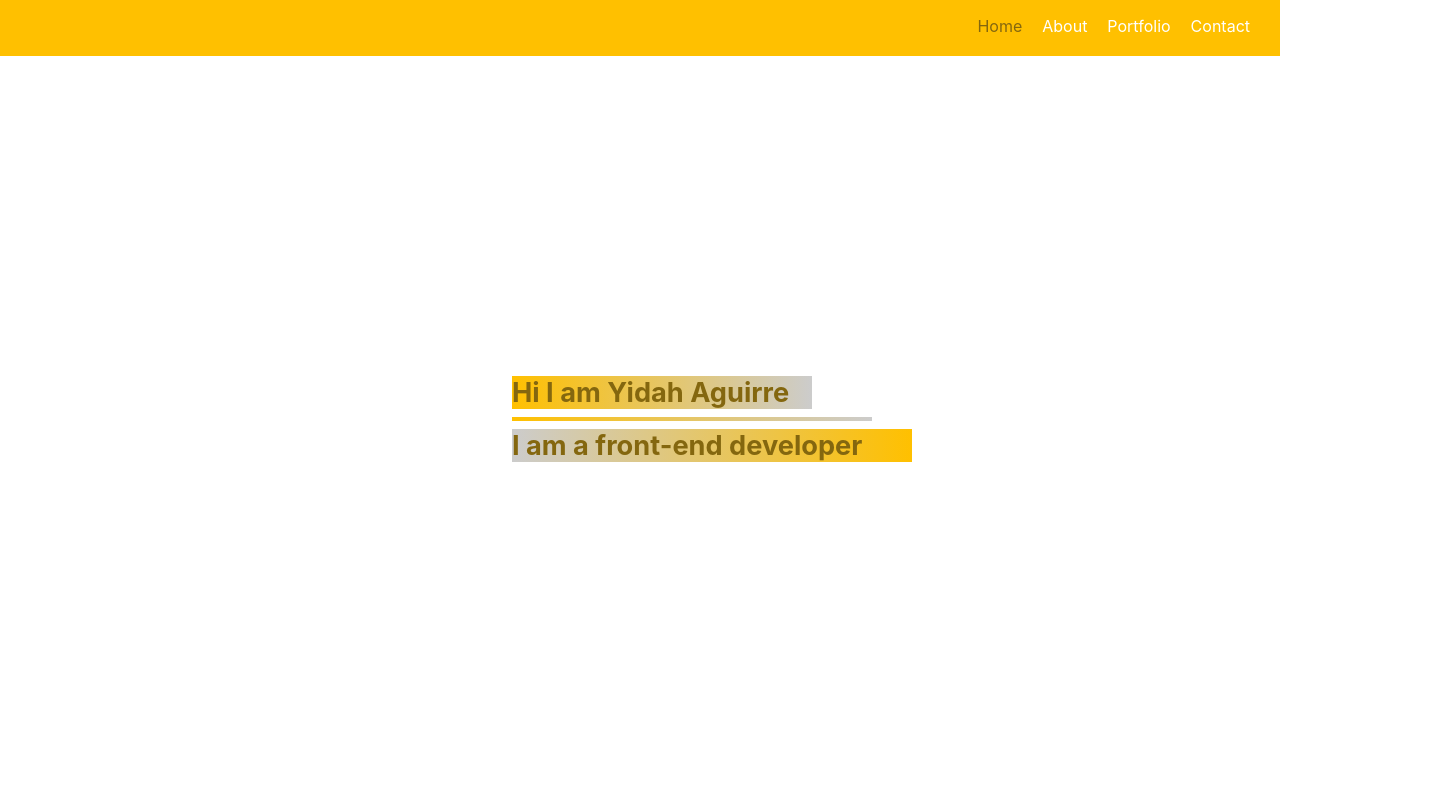
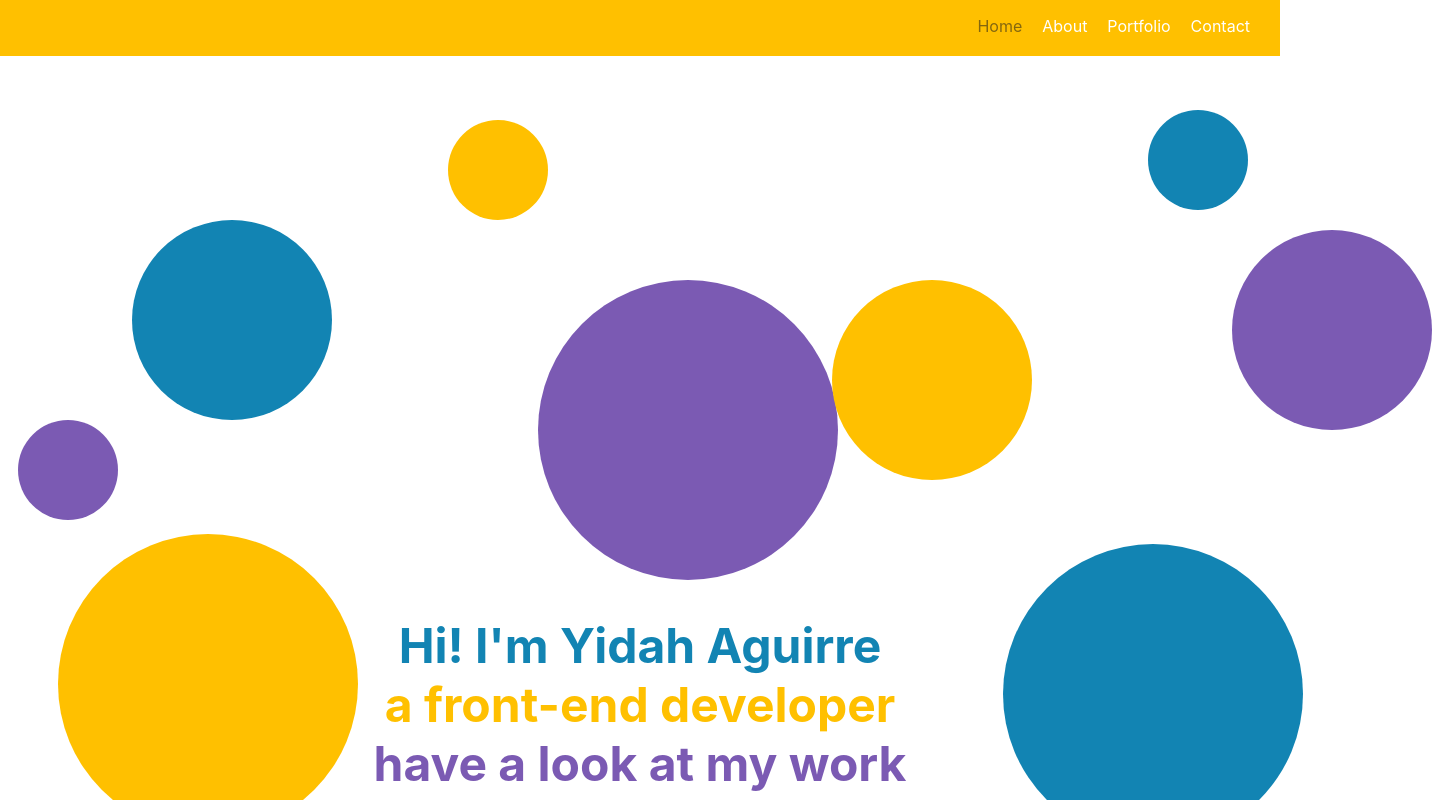
Before and after one commit to yidah/react-cv, a React (Create React App) app: page / in a window 1280 px wide. Shown: the top 800 px of the page, 1432 px wide, since content can reach past the window. Built offline with nearby package versions, Linux system fonts and the light colour scheme.

Commit message:
Finished Home animation mobile and desktop, corrected svg icons in Portfolio

```diff
--- a/src/components/About/SoftSkills/SoftSkills.module.css
+++ b/src/components/About/SoftSkills/SoftSkills.module.css
@@ -17,7 +17,7 @@
 .Hexagon4 {
     height: 0;
     width: 80px;
-    border-bottom: 35px solid #ffc000;
+    border-bottom: 35px solid #1284B3;
     border-left: 20px solid transparent;
     border-right: 20px solid transparent;
     position: relative;
@@ -30,7 +30,7 @@
     content: '';
     height: 0;
     width: 40px;
-    border-top: 35px solid #ffc000;
+    border-top: 35px solid #1284B3;
     border-left: 20px solid transparent;
     border-right: 20px solid transparent;
     position: absolute;
@@ -46,6 +46,13 @@
     font-size: 2.5rem;
     position: absolute;
     top:0.75rem;
+}
+svg.Icons {
+    color: white;
+    position: absolute;
+    font-size: 2.5rem;
+    top:1rem;
+
 }
 
 .SoftSkill {
@@ -102,30 +109,10 @@
         left: -40px;
     }
 
-    /* #Bulb,
-    #Row,
-    #Face,
-    #Flight {
-        color: white;
+    svg.Icons {
         font-size: 5rem;
-        position: absolute;
         top:1.5rem;
-    } */
-
-    .Icons {
-        color: white;
-        font-size: 5rem;
-        position: absolute;
-        top:1.5rem;
-
     }
-
-    /* svg.Icons {
-        color: white;
-        font-size: 5rem;
-        position: absolute;
-        top:1.5rem;
-    } */
 
     .SoftSkillDescription {
         padding-top: 90px;
--- a/src/containers/Home/Home.js
+++ b/src/containers/Home/Home.js
@@ -4,11 +4,17 @@ import classes from './Home.module.css';
 class Home extends Component {
   render() {
     return (
-      <div className={classes.Home}>
-          <div className={classes.Me}>Hi I am Yidah Aguirre</div>
-          <div className={classes.Line}></div>
-          <div className={classes.MyCareer}>I am a front-end developer</div>
-      </div>
+      <>
+        <div className={classes.CircleBig}></div>
+        <div className={classes.CircleMedium}></div>
+        <div className={classes.CircleSmall}></div>
+
+        <div className={classes.IntroContainer}>
+          <div className={classes.IntroOne}>Hi! I'm Yidah Aguirre</div>
+          <div className={classes.IntroTwo}>a front-end developer</div>
+          <div className={classes.IntroThree}>have a look at my work </div>
+        </div>
+      </>
     );
   }
 }
--- a/src/containers/Home/Home.module.css
+++ b/src/containers/Home/Home.module.css
@@ -1,85 +1,235 @@
-.Home {
-    /* background-color: #ffc000; */
-    height: 100%;
-    width: 100%;
-    font-size: 1rem;
-    font-weight: 700;
-
+.CircleBig {
+  /* display: block; */
+  border-radius: 50%;
+  margin: 0;
+  position: absolute;
+  background: #7b5ab3;
+  height: 150px;
+  width: 150px;
+  top: 10%;
+  left: 20%;
+  animation: slide-in-blurred-top 3s 0.5s cubic-bezier(0.23, 1, 0.32, 1) both;
+}
+.CircleBig::before {
+  content: '';
+  border-radius: 50%;
+  margin: 0;
+  position: absolute;
+  background: #1284b3;
+  height: 150px;
+  width: 150px;
+  top: -430%;
+  left: 95%;
+  animation: slide-in-blurred-top 3s 1s cubic-bezier(0.23, 1, 0.32, 1) both;
 }
 
-.Me {
-    position: relative;
-    top:10%;
-    left:2%;
-    width: 300px;
-    animation:me-intro 3s normal forwards;
+.CircleMedium {
+  border-radius: 50%;
+  margin: 0;
+  position: absolute;
+  background: #ffc000;
+  height: 100px;
+  width: 100px;
+  top: 10%;
+  left: 65%;
+  animation: slide-in-blurred-top 3s 1s cubic-bezier(0.23, 1, 0.32, 1) both;
 }
 
-.Line {
-    position: relative;
-    top:41%;
-    left:10%;
-    width: 300px;
-    height: 4px;
-    animation: line-intro 1s 3s normal forwards;
+.CircleMedium::before {
+  content: '';
+  border-radius: 50%;
+  margin: 0;
+  position: absolute;
+  background: #7b5ab3;
+  height: 100px;
+  width: 100px;
+  top: -800%;
+  left: 55%;
+  animation: slide-in-blurred-top 3s 1s cubic-bezier(0.23, 1, 0.32, 1) both;
 }
 
-.MyCareer {
-    position: relative;
-    top:90%;
-    left:10%;
-    width: 300px;
-    animation: mycareer-intro 3s normal forwards;
+.CircleSmall {
+  border-radius: 50%;
+  margin: 0;
+  position: absolute;
+  background: #ffc000;
+  height: 50px;
+  width: 50px;
+  top: -10%;
+  left: 15%;
+  animation: slide-in-blurred-top 3s 1s cubic-bezier(0.23, 1, 0.32, 1) both;
 }
 
-/* menor 600px mobile
-menor 840px tablet
-greater 840px  */
+.CircleSmall::before {
+  content: '';
+  border-radius: 50%;
+  margin: 0;
+  position: absolute;
+  background: #1284b3;
+  height: 50px;
+  width: 50px;
+  top: -1220%;
+  left: 190%;
+  animation: slide-in-blurred-top 3s 1s cubic-bezier(0.23, 1, 0.32, 1) both;
+}
 
-@keyframes me-intro {
-    50%  {background-image:linear-gradient(to top, #ccc , #ffc000);  left:2%; top:10%;}
-    100% {background-image:linear-gradient(to left, #ccc , #ffc000); left:10%; top:40%;}
+.IntroContainer {
+  display: flex;
+  flex-direction: column;
+  align-items: center;
+  height: 25vh;
+  animation: intro-falls 2s 1s cubic-bezier(0.23, 1, 0.32, 1) both;
+}
+.IntroOne,
+.IntroTwo,
+.IntroThree {
+  font-size: 2rem;
+  font-weight: 700;
+}
+
+.IntroOne {
+  color: #1284b3;
+}
+.IntroTwo {
+  color: #ffc000;
+}
+.IntroThree {
+  color: #7b5ab3;
+}
+
+@keyframes slide-in-blurred-top {
+  0% {
+    transform: translateY(-1000px);
+    transform-origin: 50% 0%;
+    opacity: 0;
+  }
+  100% {
+    transform: translateY(45vh);
+    transform-origin: 50% 50%;
+    opacity: 1;
+  }
+}
+
+@keyframes intro-falls {
+  100% {
+    transform: translateY(70vh);
+    transform-origin: 50% 50%;
+    opacity: 1;
+  }
+}
+
+/* Greater than 640 */
+@media (min-width: 800px) {
+
+   .CircleBig {
+    height: 300px;
+    width: 300px;
+    top: 10%;
+    left: 42%;
+    animation: slide-in-blurred-top 3s 1s cubic-bezier(0.23, 1, 0.32, 1) both;
+  }
+  .CircleBig::before {
+    background: #ffc000;
+    height: 300px;
+    width: 300px;
+    top: 18%;
+    left: -160%;
+  }
+  .CircleBig::after {
+    content: '';
+    border-radius: 50%;
+    margin: 0;
+    position: absolute;
+    background: #1284b3;
+    height: 300px;
+    width: 300px;
+    top: 88%;
+    left: 155%;
   }
 
-  @keyframes line-intro {
-    100% {background-image:linear-gradient(to left, #ccc , #ffc000); left:10%; top:41%;}
+  .CircleMedium {
+    height: 200px;
+    width: 200px;
+    animation: slide-in-blurred-top 3s 1s cubic-bezier(0.23, 1, 0.32, 1) both;
   }
 
-  @keyframes mycareer-intro {
-    50%  {background-image:linear-gradient(to top, #ccc , #ffc000);  left:10%; top:90%;}
-    100% {background-image:linear-gradient(to right, #ccc , #ffc000); left:10%; top:42%;}
+  .CircleMedium::before {
+    background: #1284b3;
+    height: 200px;
+    width: 200px;
+    top: -130%;
+    left: -350%;
   }
 
-/* Greater than 640 */
-@media(min-width:40rem){
-  .Home {
-    font-size: 1.7rem;
-  }
-  .Line {
-    position: relative;
-    top:41%;
-    left:80%;
-    width: 360px;
-    height: 4px;
-    animation: line-intro 1s 3s normal forwards;
-  }
-  .MyCareer {
-    left: 70%;
-    top:90%;
-    width: 400px;
+  .CircleMedium::after {
+    content: '';
+    display: block;
+    border-radius: 50%;
+    margin: 0;
+    position: absolute;
+    background: #7b5ab3;
+    height: 200px;
+    width: 200px;
+    top: -25%;
+    left: 200%;
   }
 
-  @keyframes me-intro {
-    50%  {background-image:linear-gradient(to top, #ccc , #ffc000);  left:2%; top:10%;}
-    100% {background-image:linear-gradient(to left, #ccc , #ffc000); left:40%; top:40%;}
+  .CircleSmall {
+    height: 100px;
+    width: 100px;
+    left: 35%;
+    animation: slide-in-blurred-top 3s 1s cubic-bezier(0.23, 1, 0.32, 1) both;
+  }
+  .CircleSmall::before {
+    background: #7b5ab3;
+    height: 100px;
+    width: 100px;
+    top: 100%;
+    left: -430%;
   }
 
-  @keyframes line-intro {
-    100% {background-image:linear-gradient(to left, #ccc , #ffc000); left:40%; top:41%;}
+  .CircleSmall::after {
+    content: '';
+    display: block;
+    background: #1284b3;
+    border-radius: 50%;
+    height: 100px;
+    width: 100px;
+    margin: 0;
+    position: absolute;
+    top: -10%;
+    left: 700%;
   }
 
-  @keyframes mycareer-intro {
-    50%  {background-image:linear-gradient(to top, #ccc , #ffc000);  left:70%; top:90%;}
-    100% {background-image:linear-gradient(to right, #ccc , #ffc000); left:40%; top:42%;}
+  .IntroContainer {
+    animation: intro-falls 4s 1.3s cubic-bezier(0.23, 1, 0.32, 1) both;
+  }
+  .IntroOne,
+  .IntroTwo,
+  .IntroThree {
+    font-size: 3rem;
+  }
+
+  .IntroOne {
+    color: #1284b3;
+  }
+  .IntroTwo {
+    color: #ffc000;
+  }
+  .IntroThree {
+    color: #7b5ab3;
+  }
+
+  @keyframes slide-in-blurred-top {
+    0% {
+      transform: translateY(-1000px);
+      transform-origin: 50% 0%;
+      opacity: 0;
+    }
+    100% {
+      transform: translateY(25vh);
+      transform-origin: 50% 50%;
+      opacity: 1;
+    }
   }
 }
```
Also changed, not shown: 1 other file (tests, documents, lock files or other folders).
